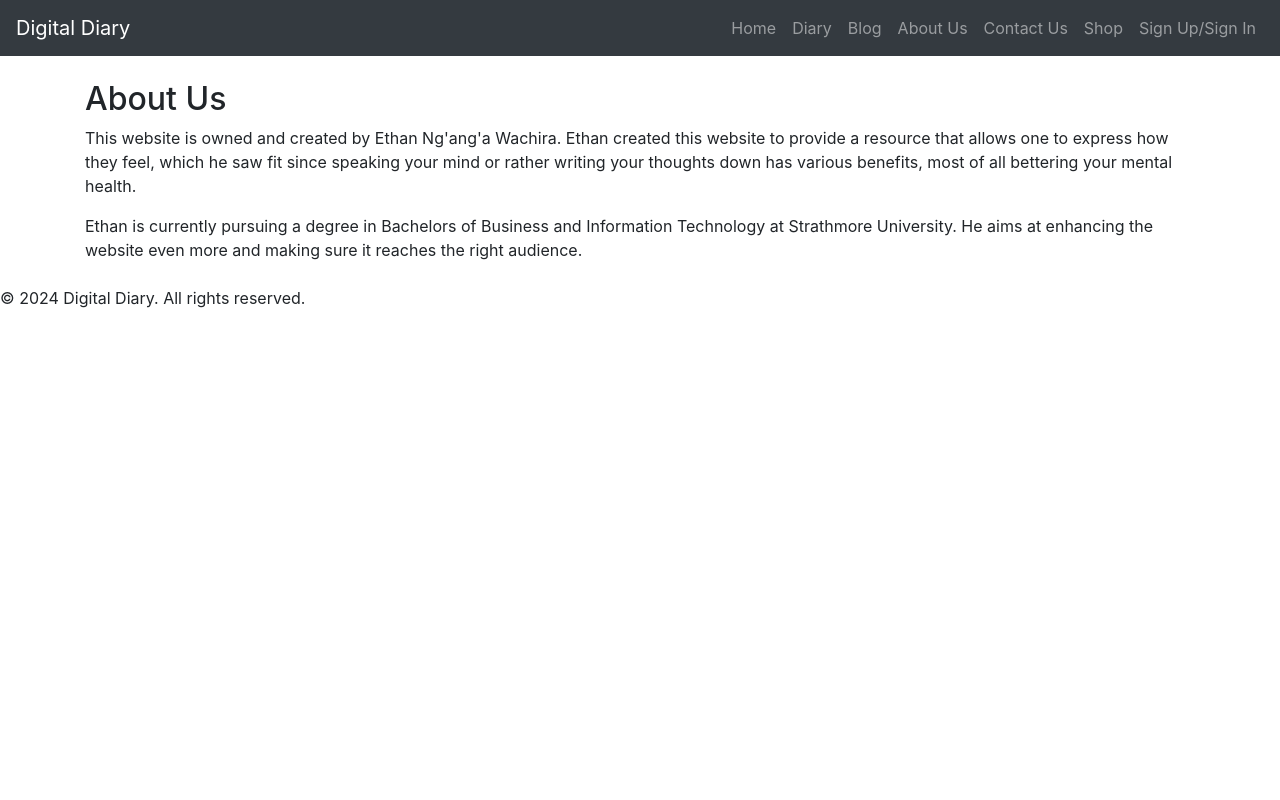
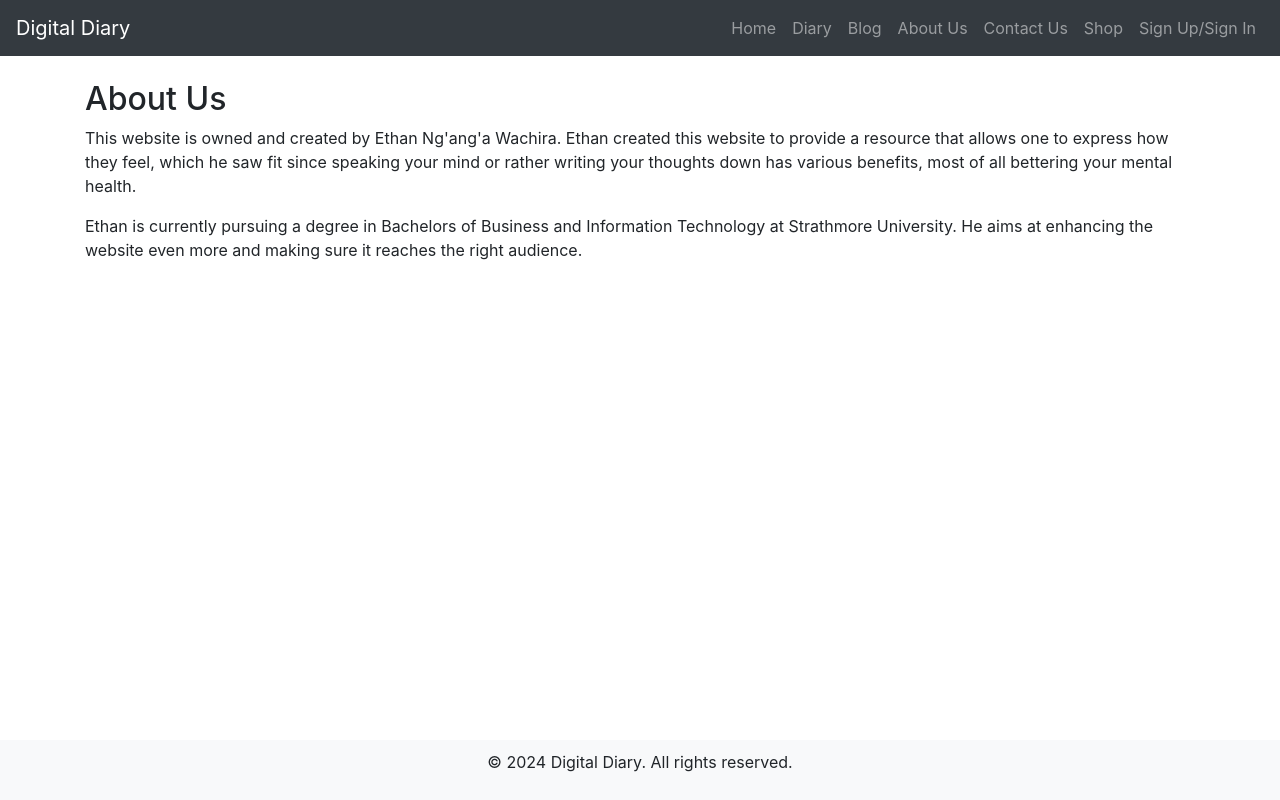
Before and after one commit to EthanWachira/A_PROJECT, a PHP site: page /aboutus.php in a window 1280 px wide. Run offline with PHP 8.4, Linux system fonts and the light colour scheme; some libraries are stand-ins or nearby versions.

Commit message:
Update aboutus.php

```diff
--- a/aboutus.php
+++ b/aboutus.php
@@ -5,8 +5,27 @@
     <meta name="viewport" content="width=device-width, initial-scale=1.0">
     <title>Digital Diary - About Us</title>
     <link href="https://stackpath.bootstrapcdn.com/bootstrap/4.5.2/css/bootstrap.min.css" rel="stylesheet">
+    <style>
+        body, html {
+            height: 100%;
+        }
+        .wrapper {
+            min-height: 100%;
+            display: flex;
+            flex-direction: column;
+        }
+        .content {
+            flex: 1;
+        }
+        footer {
+            background-color: #f8f9fa;
+            text-align: center;
+            padding: 10px 0;
+        }
+    </style>
 </head>
 <body>
+    <div class="wrapper">
         <header>
             <nav class="navbar navbar-expand-lg navbar-dark bg-dark">
                 <a class="navbar-brand" href="#">Digital Diary</a>
@@ -41,19 +60,16 @@
             </nav>
         </header>
 
-    <div class="container mt-4">
+        <div class="container mt-4 content">
             <h2>About Us</h2>
             <p>This website is owned and created by Ethan Ng'ang'a Wachira. Ethan created this website to provide a resource that allows one to express how they feel, which he saw fit since speaking your mind or rather writing your thoughts down has various benefits, most of all bettering your mental health.</p>
             <p>Ethan is currently pursuing a degree in Bachelors of Business and Information Technology at Strathmore University. He aims at enhancing the website even more and making sure it reaches the right audience.</p>
         </div>
 
-
-
-
-    <footer class="mt-4">
+        <footer>
             <p>&copy; <?php echo date('Y'); ?> Digital Diary. All rights reserved.</p>
         </footer>
-
+    </div>
 
     <script src="https://code.jquery.com/jquery-3.5.1.slim.min.js"></script>
     <script src="https://cdn.jsdelivr.net/npm/@popperjs/core@1.16.1/dist/umd/popper.min.js"></script>
```
Lines whose indentation alone changed are shown as unchanged.
